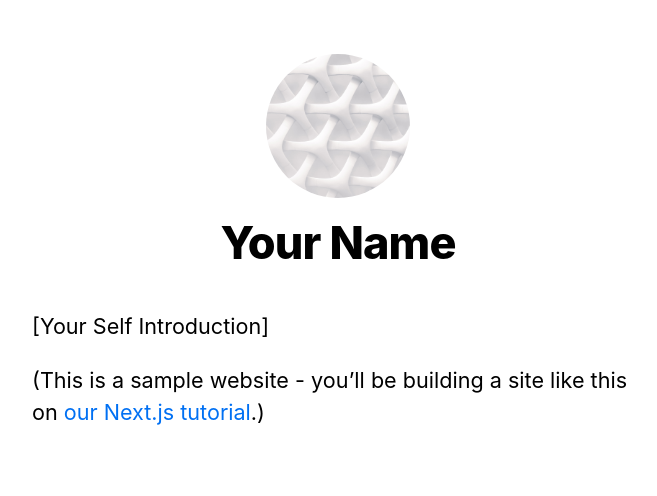
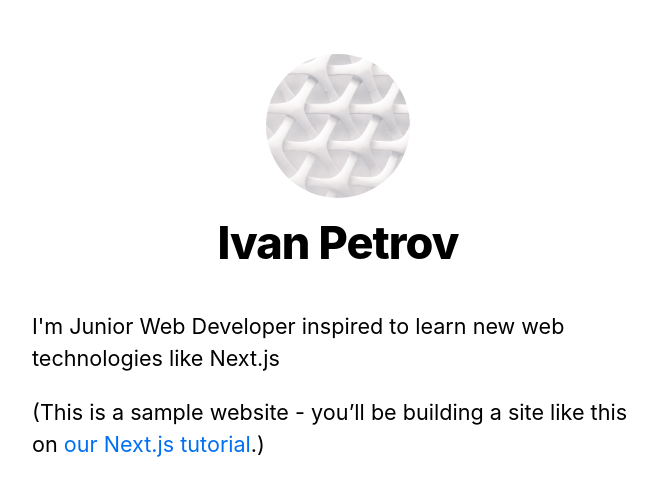
Before and after one commit to Nv4n/nextjs-learn, a Next.js app in the folder pages-router/nextjs-blog/: page / in a window 1280 px wide. Shown: the top 496 px of the page, without its empty margins (302-959 px from the left). Built offline with nearby package versions, Linux system fonts and the light colour scheme.

Commit message:
update personal info

```diff
--- a/pages-router/nextjs-blog/components/layout.js
+++ b/pages-router/nextjs-blog/components/layout.js
@@ -4,7 +4,7 @@ import styles from "./layout.module.css";
 import utilStyles from "../styles/utils.module.css";
 import Link from "next/link";
 
-const name = "Your Name";
+const name = "Ivan Petrov";
 export const siteTitle = "Next.js Sample Website";
 
 export default function Layout({ children, home }) {
@@ -61,7 +61,7 @@ export default function Layout({ children, home }) {
 			<main>{children}</main>
 			{!home && (
 				<div className={styles.backToHome}>
-					<Link href="/">← Back to home</Link>
+					<Link href="/">Back to home</Link>
 				</div>
 			)}
 		</div>
--- a/pages-router/nextjs-blog/pages/index.js
+++ b/pages-router/nextjs-blog/pages/index.js
@@ -9,7 +9,10 @@ export default function Home() {
 				<title>{siteTitle}</title>
 			</Head>
 			<section className={utilStyles.headingMd}>
-				<p>[Your Self Introduction]</p>
+				<p>
+					I'm Junior Web Developer inspired to learn new web
+					technologies like Next.js
+				</p>
 				<p>
 					(This is a sample website - you’ll be building a site like
 					this on{" "}
```
